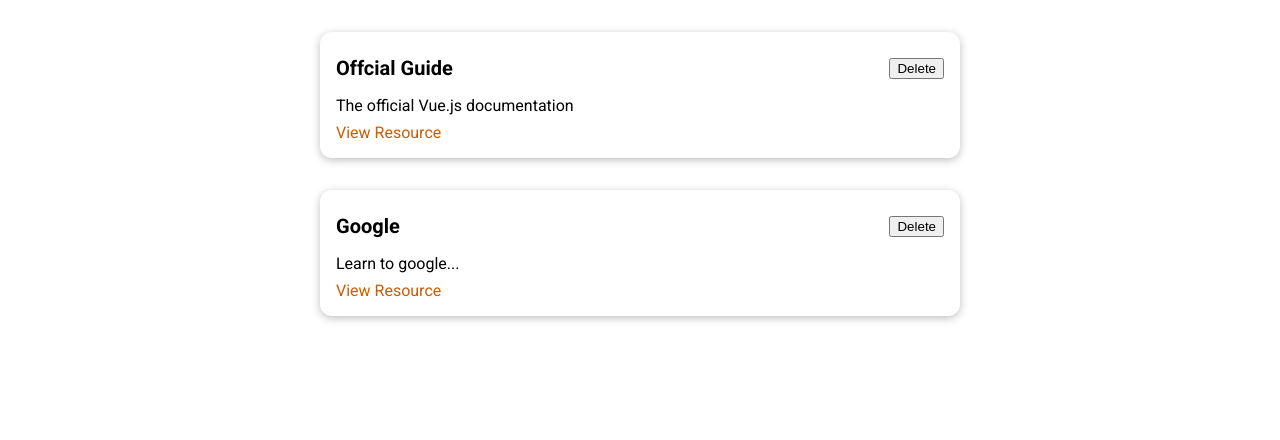
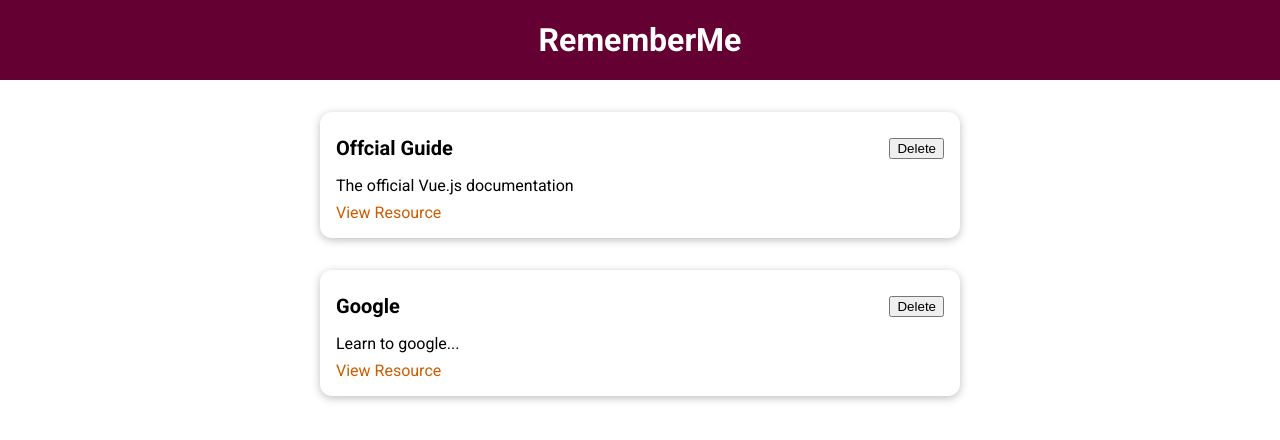
Before and after one commit to jesspsilva/resources-app, a Vue app: page / in a window 1280 px wide. Shown: the top 440 px of the page. Built offline with nearby package versions, Linux system fonts and the light colour scheme.

Commit message:
Add header

```diff
--- a/src/App.vue
+++ b/src/App.vue
@@ -1,13 +1,16 @@
 <template>
+    <TheHeader title="RememberMe"/>
     <StoredResources :resources="storedResources"/>
 </template>
 
 <script>
 import StoredResources from './components/learning-resources/StoredResources.vue';
+import TheHeader from './components/layout/TheHeader.vue';
 
 export default {
     components: {
         StoredResources,
+        TheHeader
     },
     data() {
         return {
--- /dev/null
+++ b/src/components/layout/TheHeader.vue
@@ -0,0 +1,27 @@
+<template>
+    <header>
+        <h1>{{ title }}</h1>
+    </header>
+</template>
+
+<script>
+export default {
+    props: ['title']
+}
+</script>
+
+<style scoped>
+header {
+    width: 100%;
+    height: 5rem;
+    background-color: #640032;
+    display: flex;
+    justify-content: center;
+    align-items: center;
+}
+
+header h1 {
+    color: white;
+    margin: 0;
+}
+</style>
```
